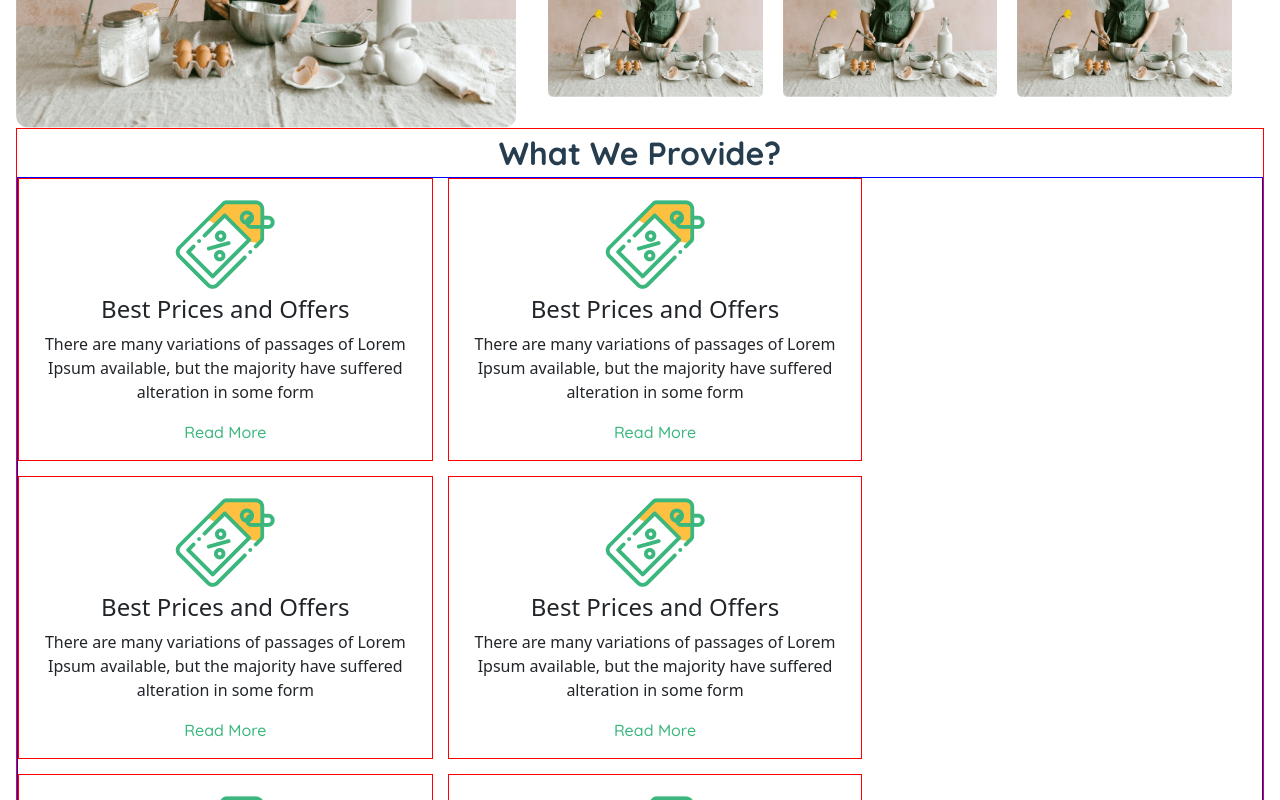
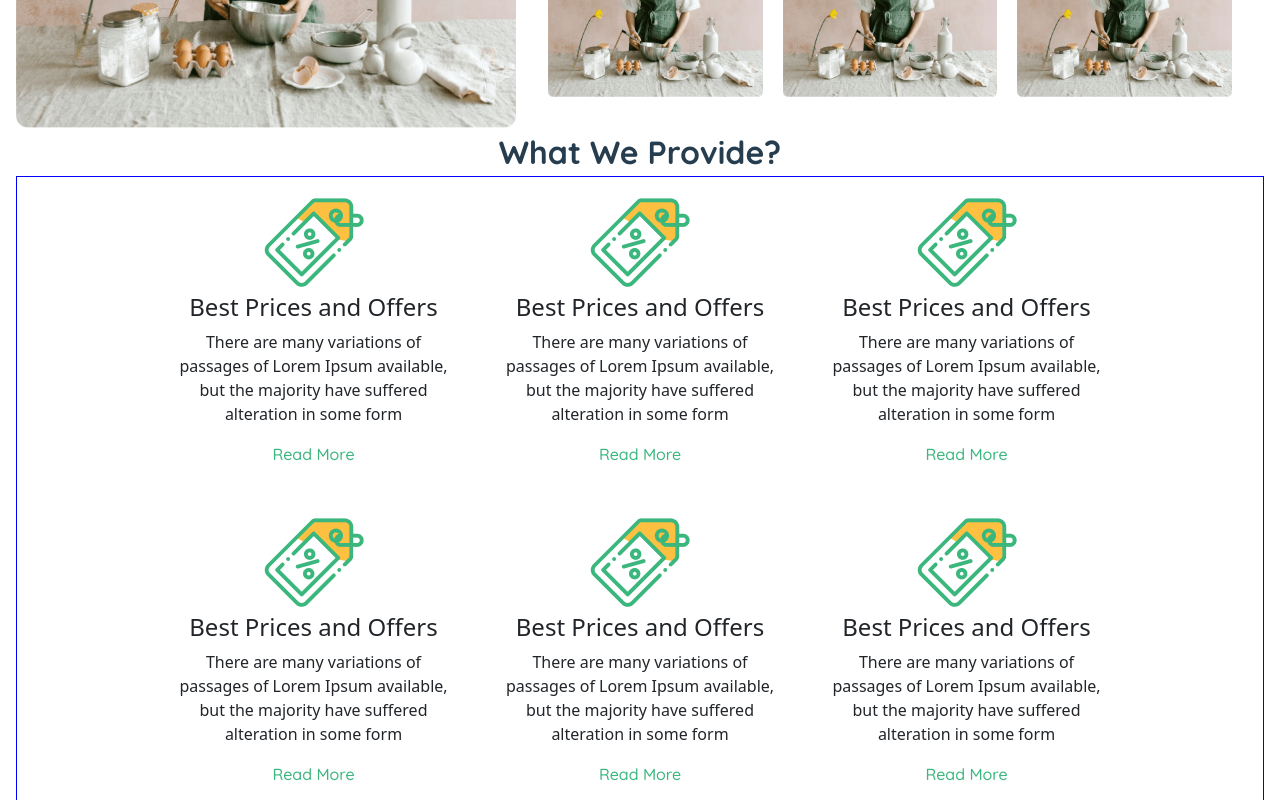
Before and after one commit to sabaattaa/next-js-typescript-ecom-project, a Next.js app: page /about-us in a window 1280 px wide. Shown: the part 640-1440 px from the top of the page. Built offline with nearby package versions, Linux system fonts and the light colour scheme.

Commit message:
header issue resolved

```diff
--- a/src/app/about-us/page.tsx
+++ b/src/app/about-us/page.tsx
@@ -64,9 +64,9 @@ const Page = () => {
           </div>
         </div>
       </section>
-      <section className="red d-flex flex-column align-items-center justify-content-center">
+      <section className=" d-flex flex-column align-items-center justify-content-center">
         <Heading heading={"What We Provide?"} />
-        <div className="d-flex flex-wrap blue gap-15">
+        <div className="d-flex flex-wrap blue gap-15  align-items-center justify-content-center">
           {provideCard.map((item, index) => (
             <ProvideCard
               img={item.img}
--- a/src/app/components/provideCard.tsx
+++ b/src/app/components/provideCard.tsx
@@ -8,14 +8,12 @@ type cardTypes = {
 };
 export const ProvideCard: React.FC<cardTypes> = ({ img, heading, text }) => (
   <div
-    className="d-flex p-3 flex-column red align-items-center justify-content-center
+    className="d-flex p-3 flex-column  align-items-center justify-content-center
   col-12
-  col-sm-4
+  col-sm-5
   col-md-5
-  col-lg-4
-  col-xl-4
-  col-xxl-5
-
+  col-lg-5
+  col-xl-3
   "
   >
     <Image src={img} alt="text" height={100} width={100} />
--- a/src/app/components/shopNowCard.tsx
+++ b/src/app/components/shopNowCard.tsx
@@ -16,7 +16,7 @@ const ShopNowCard : React.FC<shopNowTypes>=({heading, image, onclick}) => {
       </span>
       <div className="d-flex  w-100 align-items-center justify-content-between px-3">
         <div
-          className={`p-2 red rounded-2 text-white  bg-green fw-7${quicksand.className} `}
+          className={`p-2  rounded-2 text-white  bg-green fw-7${quicksand.className} `}
           onClick={() => onclick()}
         >
           Shop Now
```
